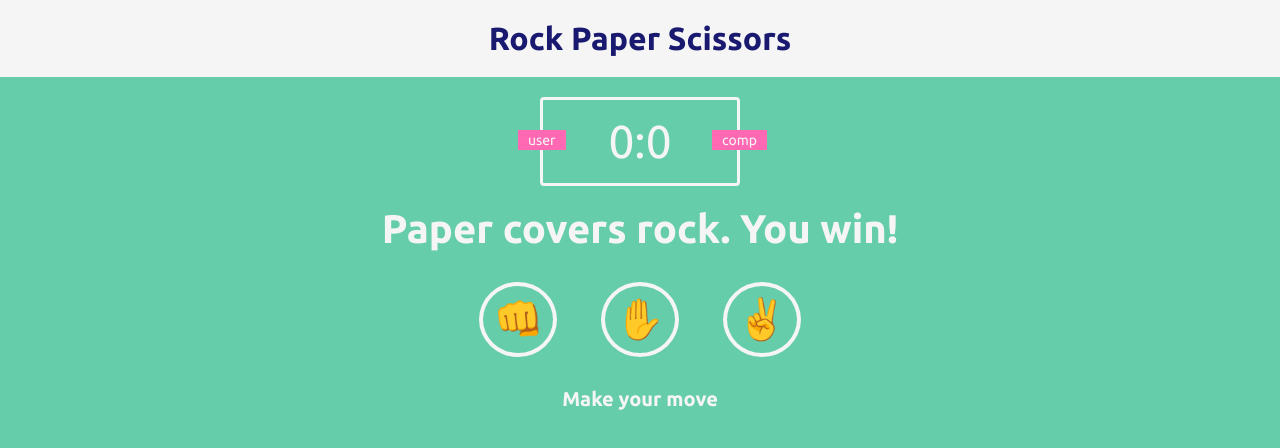
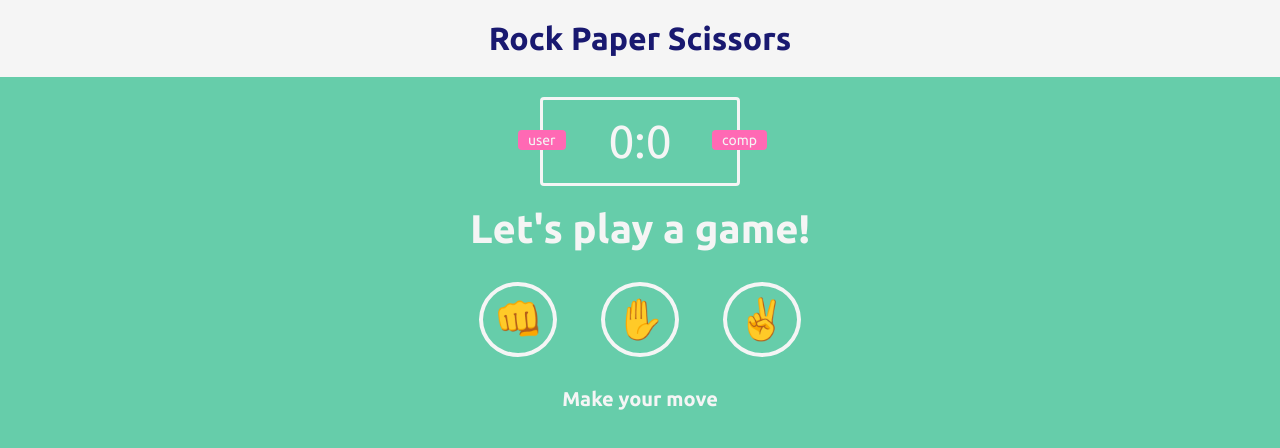
Before and after one commit to MStewGT/RPS_CodingForge, a plain HTML site: page index.html in a window 1280 px wide. Drawn offline with Linux system fonts and the light colour scheme.

Commit message:
quick graphical changes

```diff
--- a/index.html
+++ b/index.html
@@ -18,7 +18,7 @@
 
         <!-- win/lose message -->
         <div class="result">
-            <p>Paper covers rock. You win!</p>
+            <p>Let's play a game!</p>
         </div>
 
         <!-- play buttons -->
--- a/styles.css
+++ b/styles.css
@@ -37,6 +37,7 @@ header > h1 {
     color: whitesmoke;
     font-size: 14px;
     padding: 2px 10px;
+    border-radius: 4px;
 }
 
 #user-label {
```
